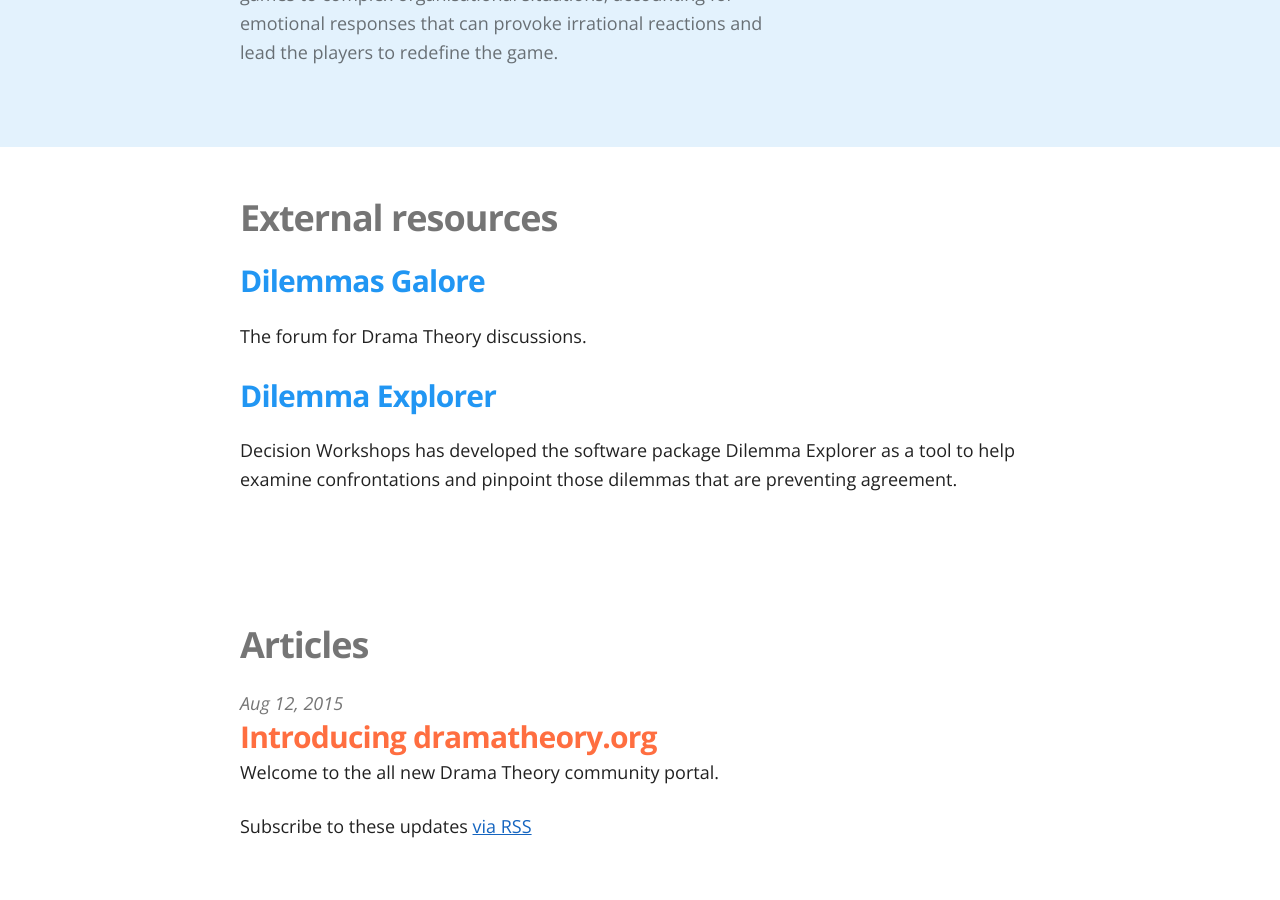
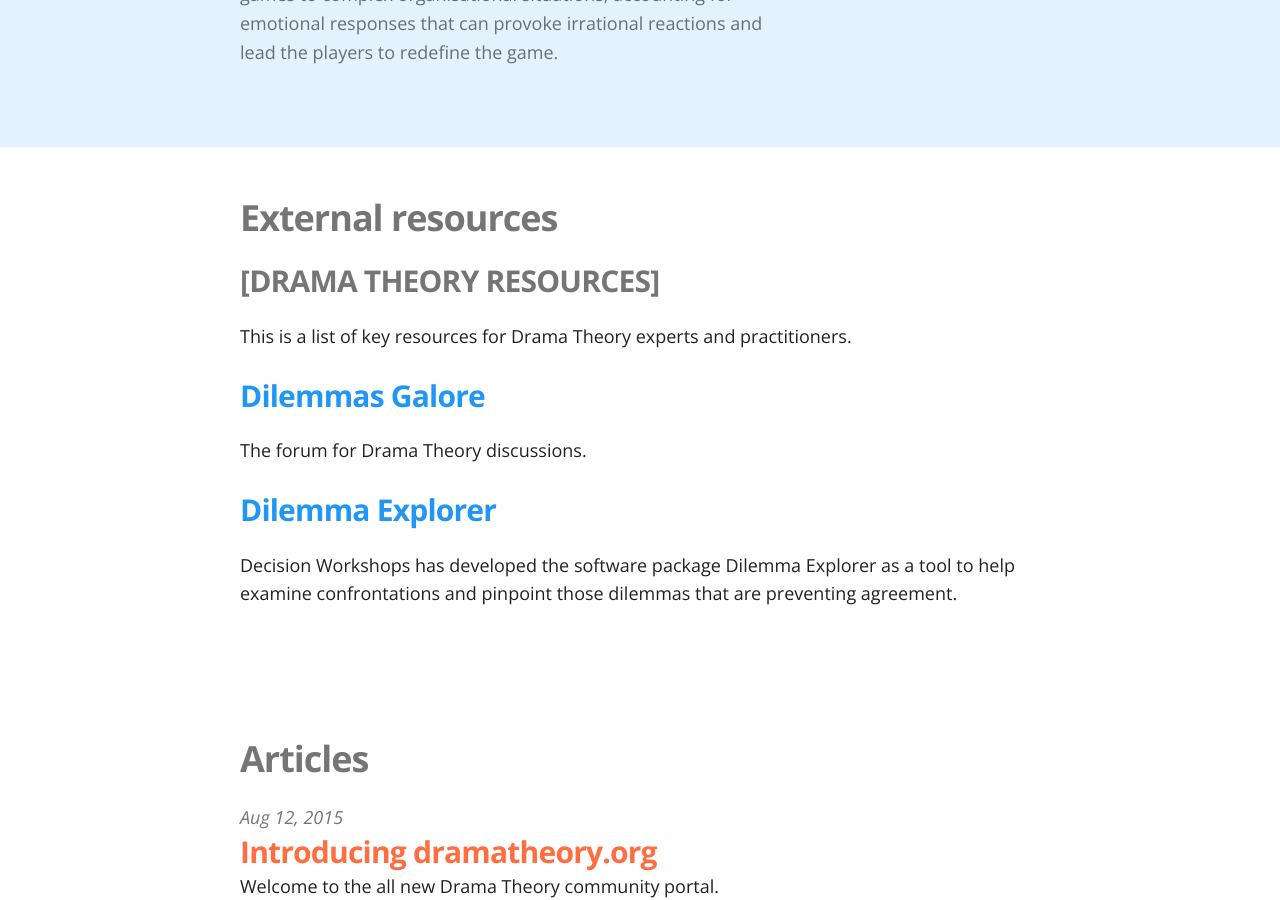
Before and after one commit to dramatheory/dramatheory.github.io, a Jekyll site: the page built from index.html, in a window 1280 px wide and 900 px high, scrolled down 333 px. Built offline with Jekyll 4.4.1, drawn with Linux system fonts in a browser that asks for light colours; some web fonts are replaced; Markdown is read by kramdown in place of the engine named in the settings.

Commit message:
Update links.md

```diff
--- a/_includes/links.md
+++ b/_includes/links.md
@@ -1,3 +1,7 @@
+#### [DRAMA THEORY RESOURCES]
+
+This is a list of key resources for Drama Theory experts and practitioners.
+
 #### [Dilemmas Galore](http://www.dilemmasgalore.com/)
 
 The forum for Drama Theory discussions.
```
